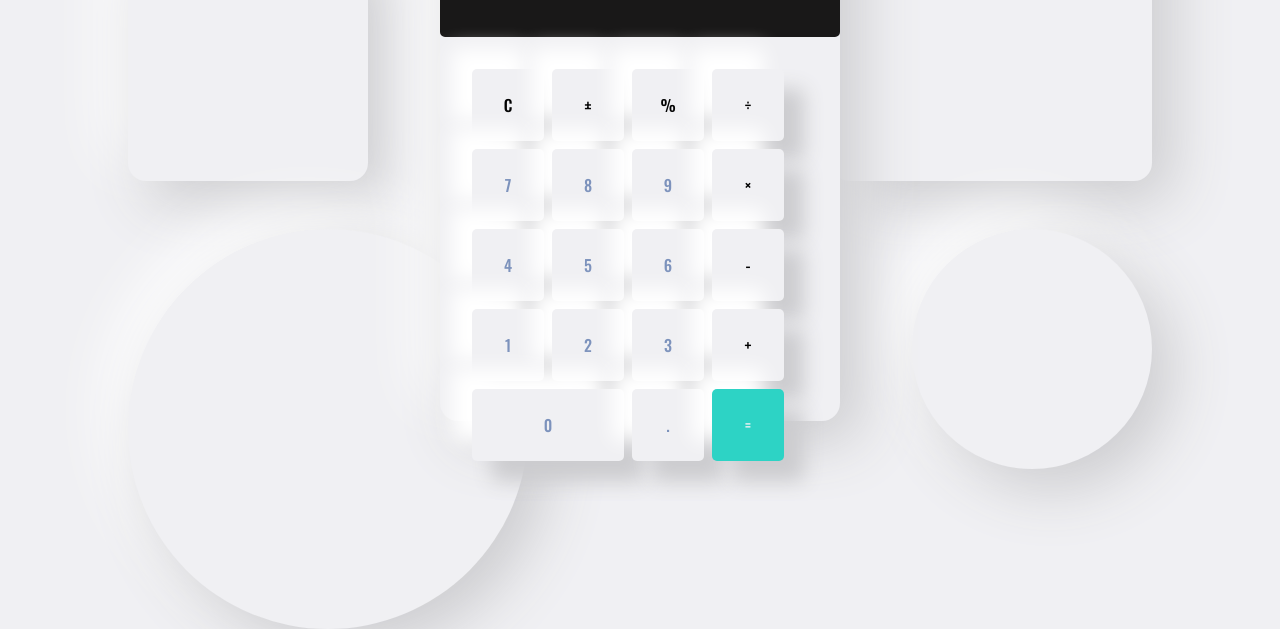
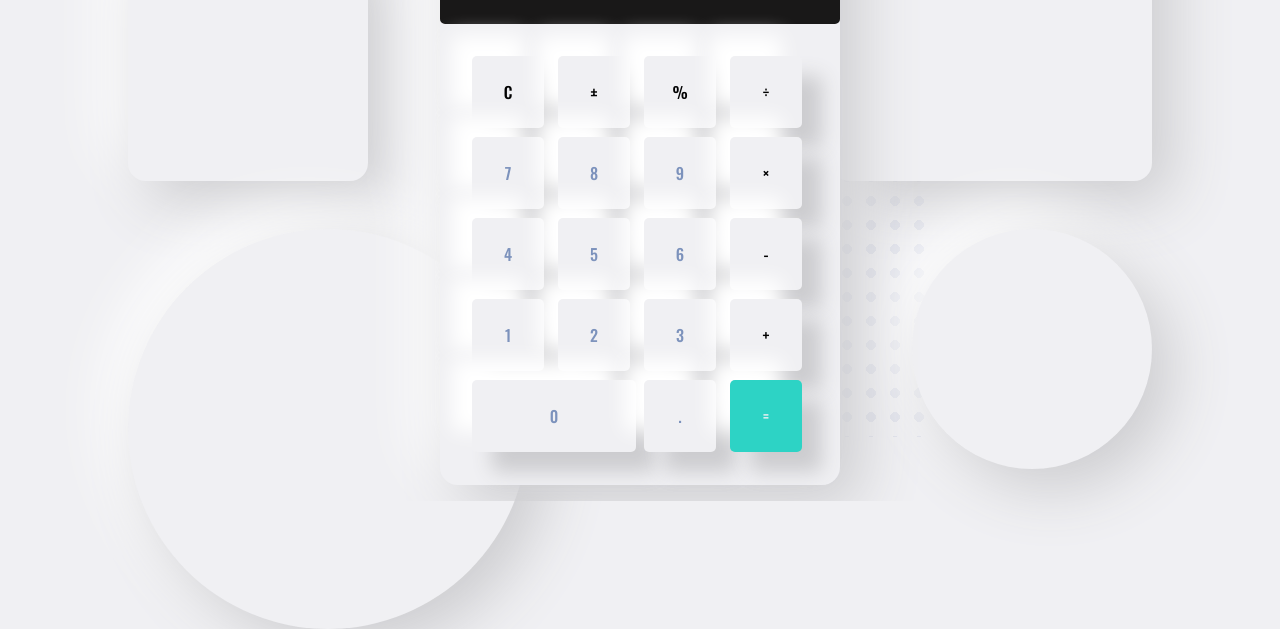
Before and after one commit to CarlosSebastianLorenzo/100-ProjectsFromJrToSr-1-ToDoApp, a plain HTML site: page index.html in a window 1280 px wide. Shown: the part 299-928 px from the top of the page. After the commit the page ends 800 px from the top, so only its background shows below. Drawn offline with nearby package versions, Linux system fonts and the light colour scheme.

Commit message:
mejora en estilos After y Before punteado con radial-gradient

```diff
--- a/style.css
+++ b/style.css
@@ -5,10 +5,10 @@
     font-family: 'Montserrat', sans-serif;
     font-family: 'Oswald', sans-serif;
 }
-
 body{
     min-height: 100vh;
     background: #f0f0f3;
+    overflow: hidden;
 }
 main{
     min-height: 100vh;
@@ -16,7 +16,6 @@ main{
     justify-content: center;
     align-items: center;
 }
-
 .square{
     border-radius: 18px;
     background: #f0f0f3;
@@ -29,10 +28,32 @@ main{
     box-shadow:  20px 20px 60px #cccccf,
                 -20px -20px 60px #ffffff;
 }
-
 .calculator{
-    height: 80vh;
+    height: 48em;
     width: 25em;
+    position: relative;
+}
+.calculator::before{
+    content: "";
+    position: absolute;
+    height: 20em;
+    width: 10.8em;
+    background-image: radial-gradient(circle,#dee0ea .3em,transparent .3em);
+    background-size: 1.5em 1.5em;
+    left: -5em;
+    top: -3em;
+    z-index: -1;
+}
+.calculator::after{
+    content: "";
+    position: absolute;
+    height: 20em;
+    width: 5.6em;
+    background-image: radial-gradient(circle,#dee0ea .3em,transparent .3em);
+    background-size: 1.5em 1.5em;
+    right: -5.3em;
+    bottom: 3em;
+    z-index: -1;
 }
 #screen{
     background-color: #191818;
@@ -115,36 +136,48 @@ width: 100%;}
         background: #2dd3c5;
         color: #f0f0f3 }
 
-@media (max-width: 440px) {
-    .calculator{
-        scale:.8;
-    }
-}
 .bg{
-    position: absolute;
+    position:fixed;
     height: 25em;
     width: 25em;
     z-index: -1;
 }
-div:nth-child(2){
+.bg:nth-child(2){
     top: 15em;
     left: 10vw;
     height: 15em;
     width: 15em;
 }
-div:nth-child(3){
+.bg:nth-child(3){
     top: 10em;
     right: 10vw;
     height: 20em;
     width: 20em;
 }
-div:nth-child(4){
+.bg:nth-child(4){
     bottom: -8em;
     left: 10vw;
 }
-div:nth-child(5){
+.bg:nth-child(5){
     bottom: 2em;
     right: 10vw;
     width: 15em;
     height: 15em;
 }
+@media (max-width: 440px) {
+    .calculator{
+        scale:.8;
+        position: absolute;
+    }
+}
+@media (max-height: 768px) {
+    body{
+        overflow:auto;
+    }
+    main{
+        padding: 1em
+    }
+    .calculator{
+        scale:.8;
+    }
+}
```
